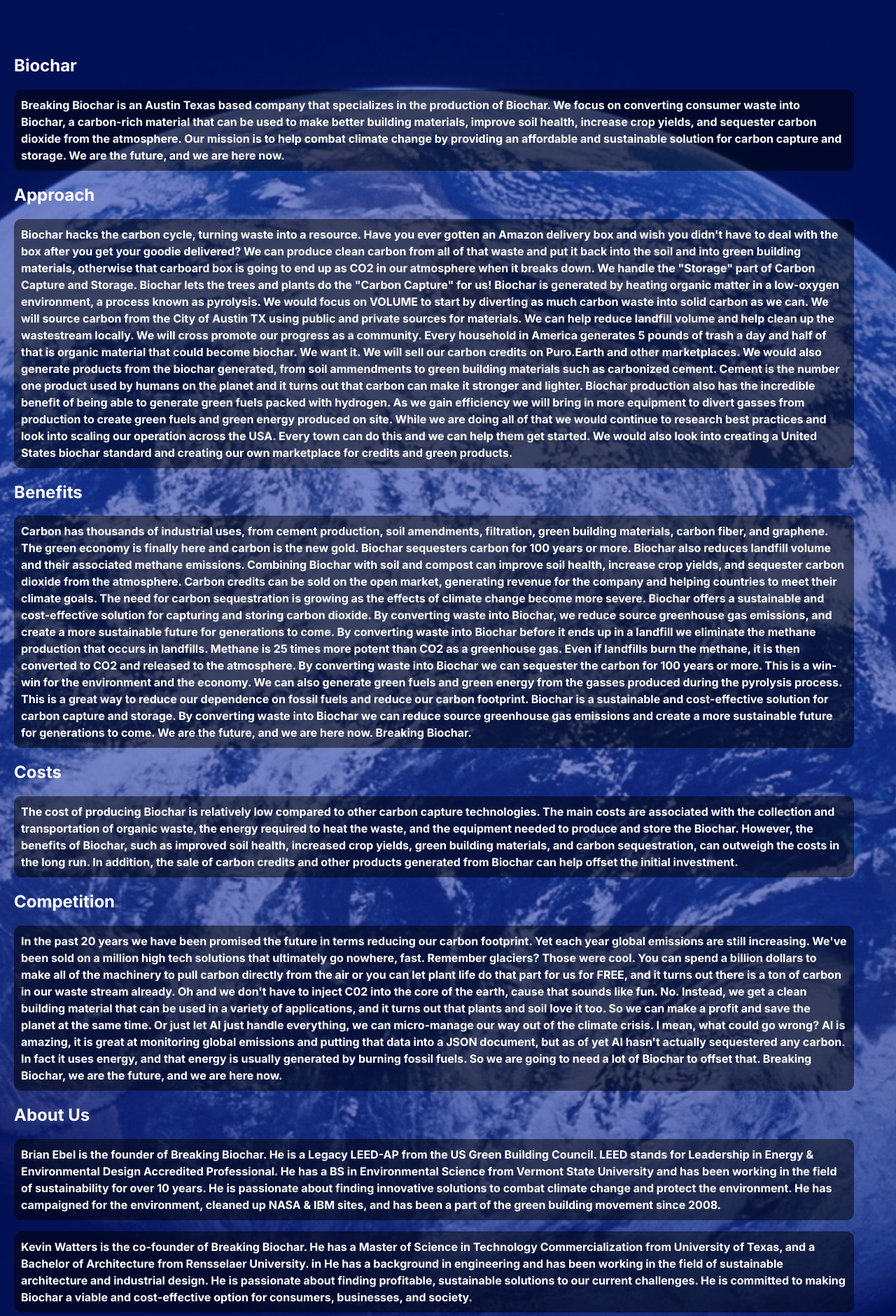
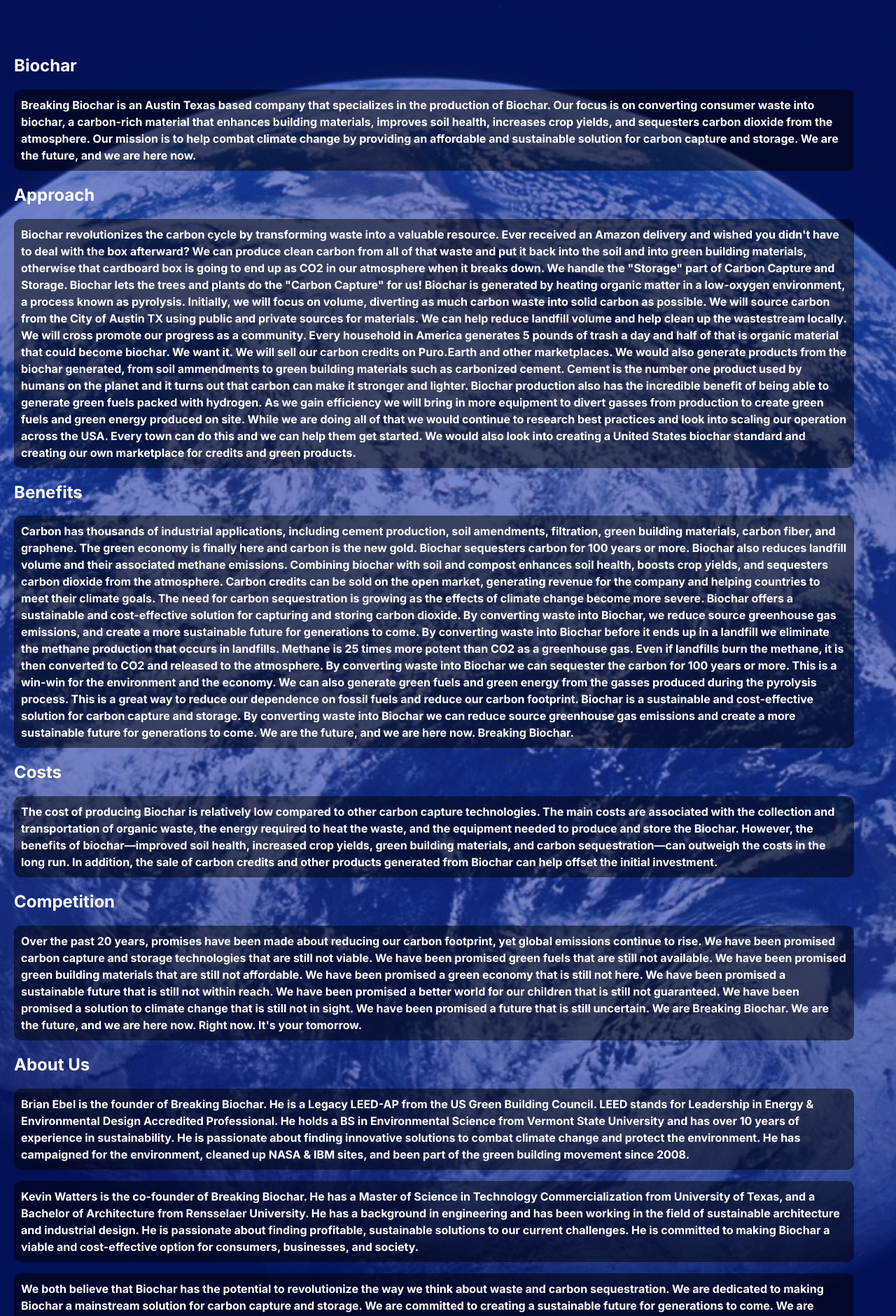
Before and after one commit to bcebel/BreakingBiochar, a React (Create React App) app: page / in a window 1280 px wide. Shown: the part 320-2201 px from the top of the page at 70% size. Built offline with nearby package versions, Linux system fonts and the light colour scheme.

Commit message:
ai edits

```diff
--- a/src/App.js
+++ b/src/App.js
@@ -13,28 +13,28 @@
           <h2>Biochar</h2>
           <p>
             Breaking Biochar is an Austin Texas based company that specializes
-            in the production of Biochar. We focus on converting consumer waste
-            into Biochar, a carbon-rich material that can be used to make better
-            building materials, improve soil health, increase crop yields, and
-            sequester carbon dioxide from the atmosphere. Our mission is to help
-            combat climate change by providing an affordable and sustainable
-            solution for carbon capture and storage. We are the future, and we
-            are here now.
+            in the production of Biochar. Our focus is on converting consumer
+            waste into biochar, a carbon-rich material that enhances building
+            materials, improves soil health, increases crop yields, and
+            sequesters carbon dioxide from the atmosphere. Our mission is to
+            help combat climate change by providing an affordable and
+            sustainable solution for carbon capture and storage. We are the
+            future, and we are here now.
           </p>
           <h2>Approach</h2>
           <p>
-            Biochar hacks the carbon cycle, turning waste into a resource. Have you ever
-            gotten an Amazon delivery box and wish you didn't have to deal with
-            the box after you get your goodie delivered? We can produce clean carbon
-            from all of that waste and put it back into the soil and into green
-            building materials, otherwise that carboard box is going to end up
-            as CO2 in our atmosphere when it breaks down. We handle the
+            Biochar revolutionizes the carbon cycle by transforming waste into a
+            valuable resource. Ever received an Amazon delivery and wished you
+            didn't have to deal with the box afterward? We can produce clean
+            carbon from all of that waste and put it back into the soil and into
+            green building materials, otherwise that cardboard box is going to
+            end up as CO2 in our atmosphere when it breaks down. We handle the
             "Storage" part of Carbon Capture and Storage. Biochar lets the trees
             and plants do the "Carbon Capture" for us! Biochar is generated by
             heating organic matter in a low-oxygen environment, a process known
-            as pyrolysis. We would focus on VOLUME to start by diverting as much
-            carbon waste into solid carbon as we can. We will source carbon from
-            the City of Austin TX using public and private sources for
+            as pyrolysis. Initially, we will focus on volume, diverting as much
+            carbon waste into solid carbon as possible. We will source carbon
+            from the City of Austin TX using public and private sources for
             materials. We can help reduce landfill volume and help clean up the
             wastestream locally. We will cross promote our progress as a
             community. Every household in America generates 5 pounds of trash a
@@ -56,14 +56,14 @@
           </p>
           <h2>Benefits</h2>
           <p>
-            Carbon has thousands of industrial uses, from cement production,
-            soil amendments, filtration, green building materials, carbon fiber,
-            and graphene. The green economy is finally here and carbon is the
-            new gold. Biochar sequesters carbon for 100 years or more. Biochar
-            also reduces landfill volume and their associated methane emissions.
-            Combining Biochar with soil and compost can improve soil health,
-            increase crop yields, and sequester carbon dioxide from the
-            atmosphere. Carbon credits can be sold on the open market,
+            Carbon has thousands of industrial applications, including cement
+            production, soil amendments, filtration, green building materials,
+            carbon fiber, and graphene. The green economy is finally here and
+            carbon is the new gold. Biochar sequesters carbon for 100 years or
+            more. Biochar also reduces landfill volume and their associated
+            methane emissions. Combining biochar with soil and compost enhances
+            soil health, boosts crop yields, and sequesters carbon dioxide from
+            the atmosphere. Carbon credits can be sold on the open market,
             generating revenue for the company and helping countries to meet
             their climate goals. The need for carbon sequestration is growing as
             the effects of climate change become more severe. Biochar offers a
@@ -91,52 +91,45 @@
             carbon capture technologies. The main costs are associated with the
             collection and transportation of organic waste, the energy required
             to heat the waste, and the equipment needed to produce and store the
-            Biochar. However, the benefits of Biochar, such as improved soil
-            health, increased crop yields, green building materials, and carbon
-            sequestration, can outweigh the costs in the long run. In addition,
+            Biochar. However, the benefits of biochar—improved soil health,
+            increased crop yields, green building materials, and carbon
+            sequestration—can outweigh the costs in the long run. In addition,
             the sale of carbon credits and other products generated from Biochar
             can help offset the initial investment.
           </p>
           <h2>Competition</h2>
           <p>
-            In the past 20 years we have been promised the future in terms
-            reducing our carbon footprint. Yet each year global emissions are
-            still increasing. We've been sold on a million high tech solutions
-            that ultimately go nowhere, fast. Remember glaciers? Those were
-            cool. You can spend a billion dollars to make all of the machinery
-            to pull carbon directly from the air or you can let plant life do
-            that part for us for FREE, and it turns out there is a ton of carbon
-            in our waste stream already. Oh and we don't have to inject C02 into
-            the core of the earth, cause that sounds like fun. No. Instead, we
-            get a clean building material that can be used in a variety of
-            applications, and it turns out that plants and soil love it too. So
-            we can make a profit and save the planet at the same time. Or just
-            let AI just handle everything, we can micro-manage our way out of
-            the climate crisis. I mean, what could go wrong? AI is amazing, it
-            is great at monitoring global emissions and putting that data into a
-            JSON document, but as of yet AI hasn't actually sequestered any
-            carbon. In fact it uses energy, and that energy is usually generated
-            by burning fossil fuels. So we are going to need a lot of Biochar to
-            offset that. Breaking Biochar, we are the future, and we are here
-            now.
+            Over the past 20 years, promises have been made about reducing our
+            carbon footprint, yet global emissions continue to rise. We have
+            been promised carbon capture and storage technologies that are still
+            not viable. We have been promised green fuels that are still not
+            available. We have been promised green building materials that are
+            still not affordable. We have been promised a green economy that is
+            still not here. We have been promised a sustainable future that is
+            still not within reach. We have been promised a better world for our
+            children that is still not guaranteed. We have been promised a
+            solution to climate change that is still not in sight. We have been
+            promised a future that is still uncertain. We are Breaking Biochar.
+            We are the future, and we are here now. Right now. It's your
+            tomorrow.
           </p>
           <h2>About Us</h2>
           <p>
             Brian Ebel is the founder of Breaking Biochar. He is a Legacy
             LEED-AP from the US Green Building Council. LEED stands for
             Leadership in Energy & Environmental Design Accredited Professional.
-            He has a BS in Environmental Science from Vermont State University
-            and has been working in the field of sustainability for over 10
-            years. He is passionate about finding innovative solutions to combat
-            climate change and protect the environment. He has campaigned for
-            the environment, cleaned up NASA & IBM sites, and has been a part of
-            the green building movement since 2008.
+            He holds a BS in Environmental Science from Vermont State University
+            and has over 10 years of experience in sustainability. He is
+            passionate about finding innovative solutions to combat climate
+            change and protect the environment. He has campaigned for the
+            environment, cleaned up NASA & IBM sites, and been part of the green
+            building movement since 2008.
           </p>{" "}
           <p>
             Kevin Watters is the co-founder of Breaking Biochar. He has a Master
             of Science in Technology Commercialization from University of Texas,
-            and a Bachelor of Architecture from Rensselaer University. in He has
-            a background in engineering and has been working in the field of
+            and a Bachelor of Architecture from Rensselaer University. He has a
+            background in engineering and has been working in the field of
             sustainable architecture and industrial design. He is passionate
             about finding profitable, sustainable solutions to our current
             challenges. He is committed to making Biochar a viable and
```
